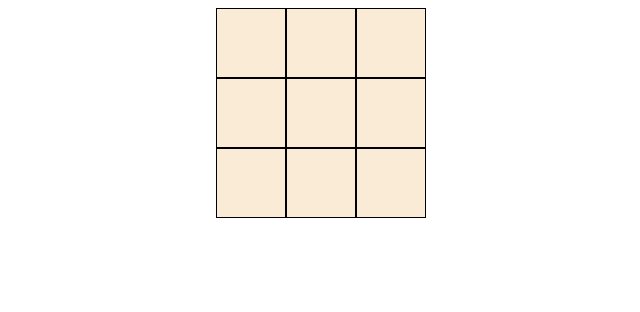
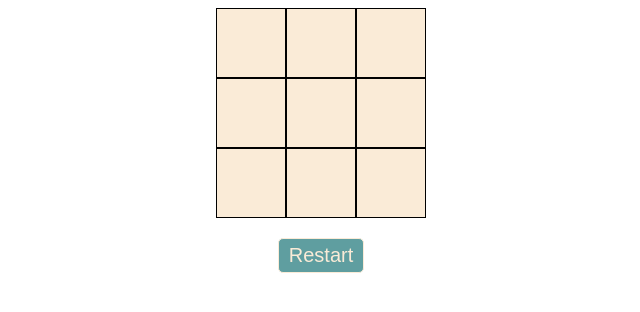
Before and after one commit to xanderazuaje/tic-tac-toe, a plain HTML site: page index.html in a window 1280 px wide. Shown: the whole page, without its empty margins (319-959 px from the left). Drawn offline with Linux system fonts and the light colour scheme.

Commit message:
added a restart button to UI

```diff
--- a/index.html
+++ b/index.html
@@ -20,5 +20,6 @@
         <div class="square" data-x="1" data-y="2"></div>
         <div class="square" data-x="2" data-y="2"></div>
     </main>
+    <button>Restart</button>
 </body>
 </html>
--- a/style.css
+++ b/style.css
@@ -23,3 +23,16 @@ main > .square{
     font-family: Arial, Helvetica, sans-serif;
     font-weight: bolder;
 }
+button{
+    margin: auto;
+    display: block;
+    margin-top: 20px;
+    background-color: cadetblue;
+    border: 1px antiquewhite solid;
+    border-radius: 5px;
+    padding: 5px 10px;
+    color: antiquewhite;
+    cursor: pointer;
+    font-family: Arial, Helvetica, sans-serif;
+    font-size: 20px;
+}
```
